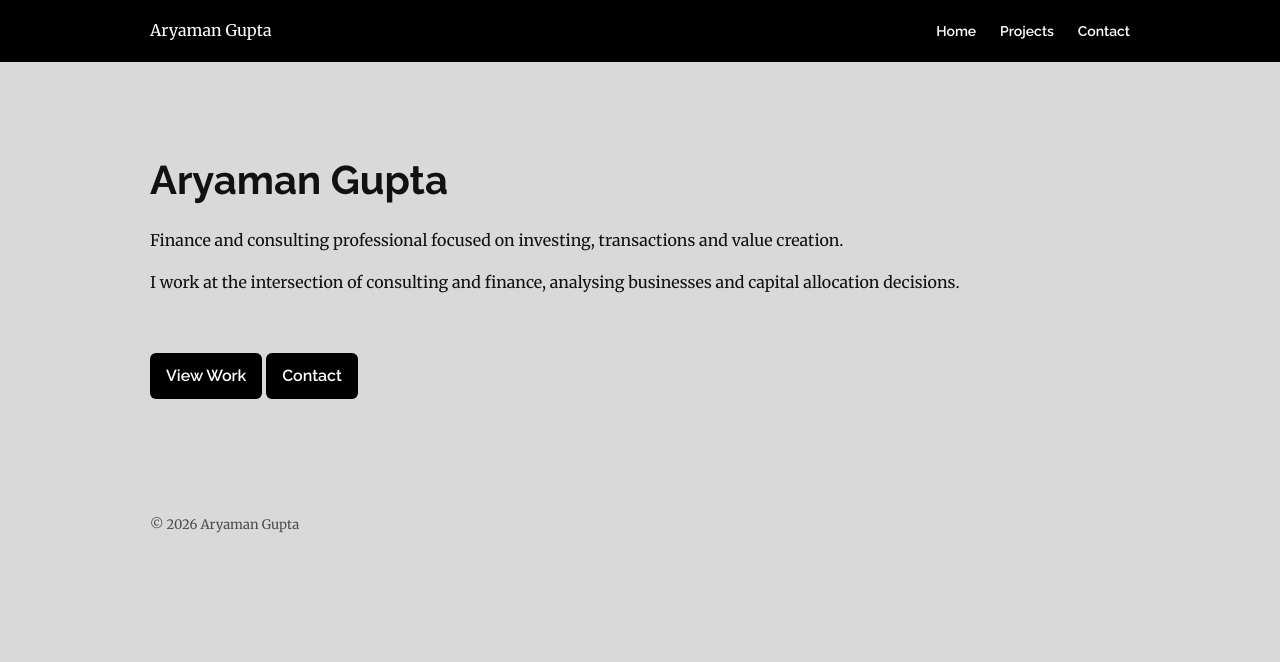
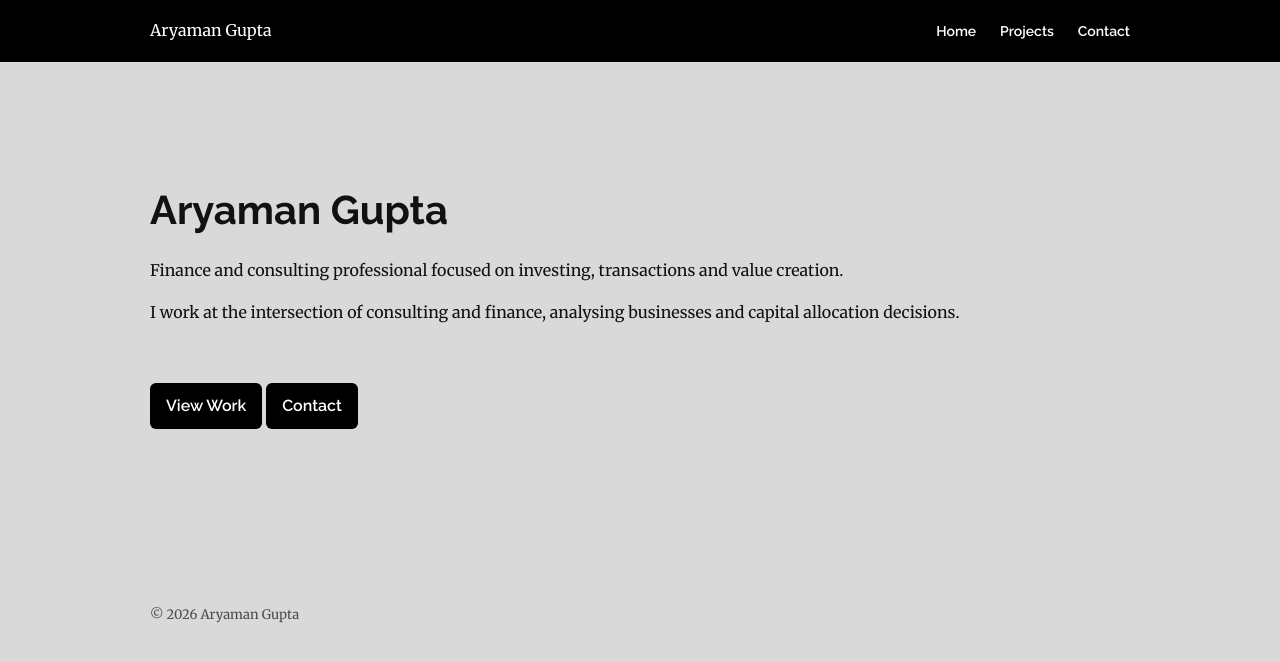
Before and after one commit to kungfumonk29/kungfumonk29.github.io, a Jekyll site: the page built from index.md, in a window 1280 px wide. Shown: the top 662 px of the page. Built offline with Jekyll 4.4.1, drawn with Linux system fonts in a browser that asks for light colours.

Commit message:
Update main.css

```diff
--- a/assets/css/main.css
+++ b/assets/css/main.css
@@ -47,7 +47,7 @@ body{
 }
 
 .content{
-  padding:60px 0;
+  padding:90px 0 120px 0;
 }
 
 h1,h2{
```
